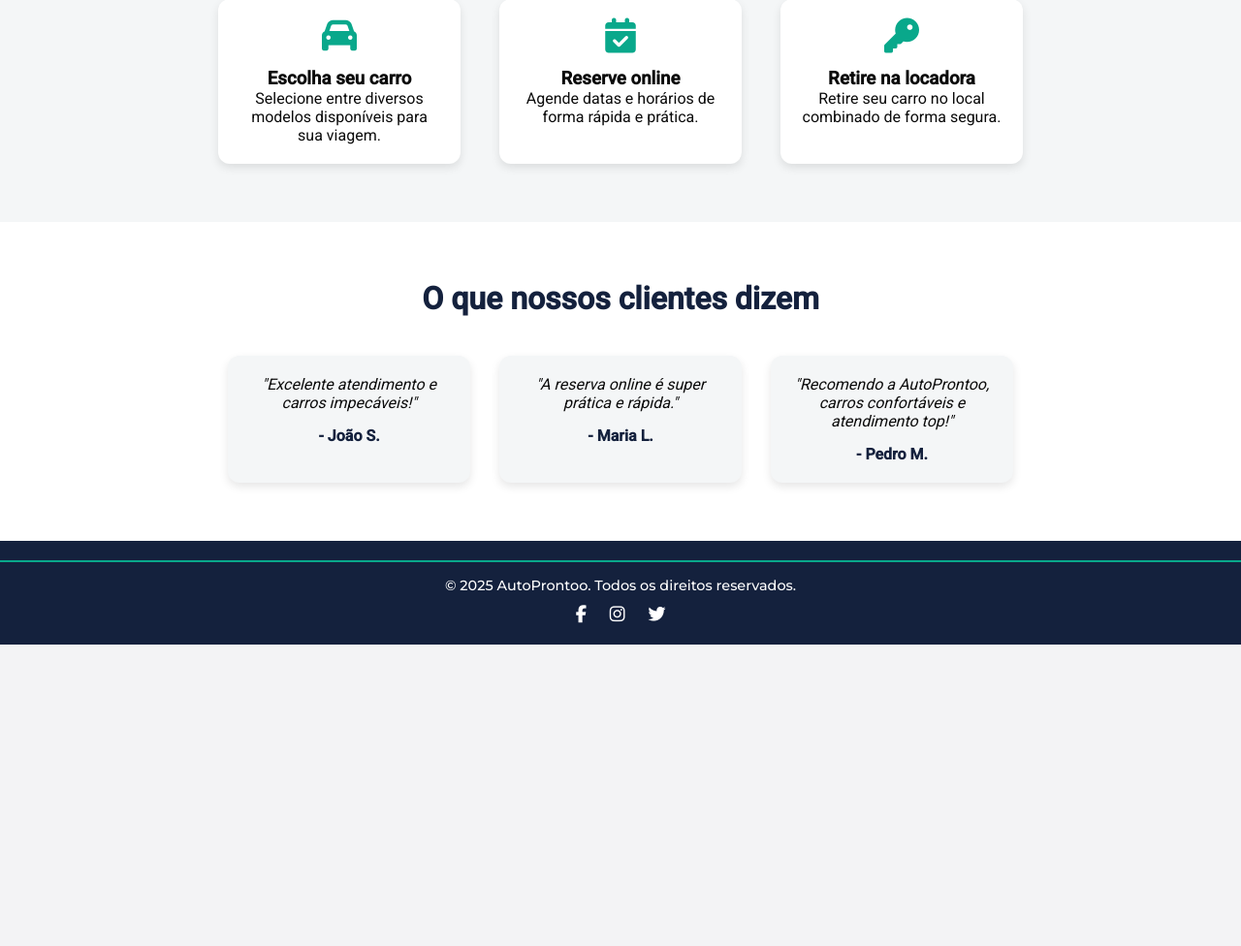
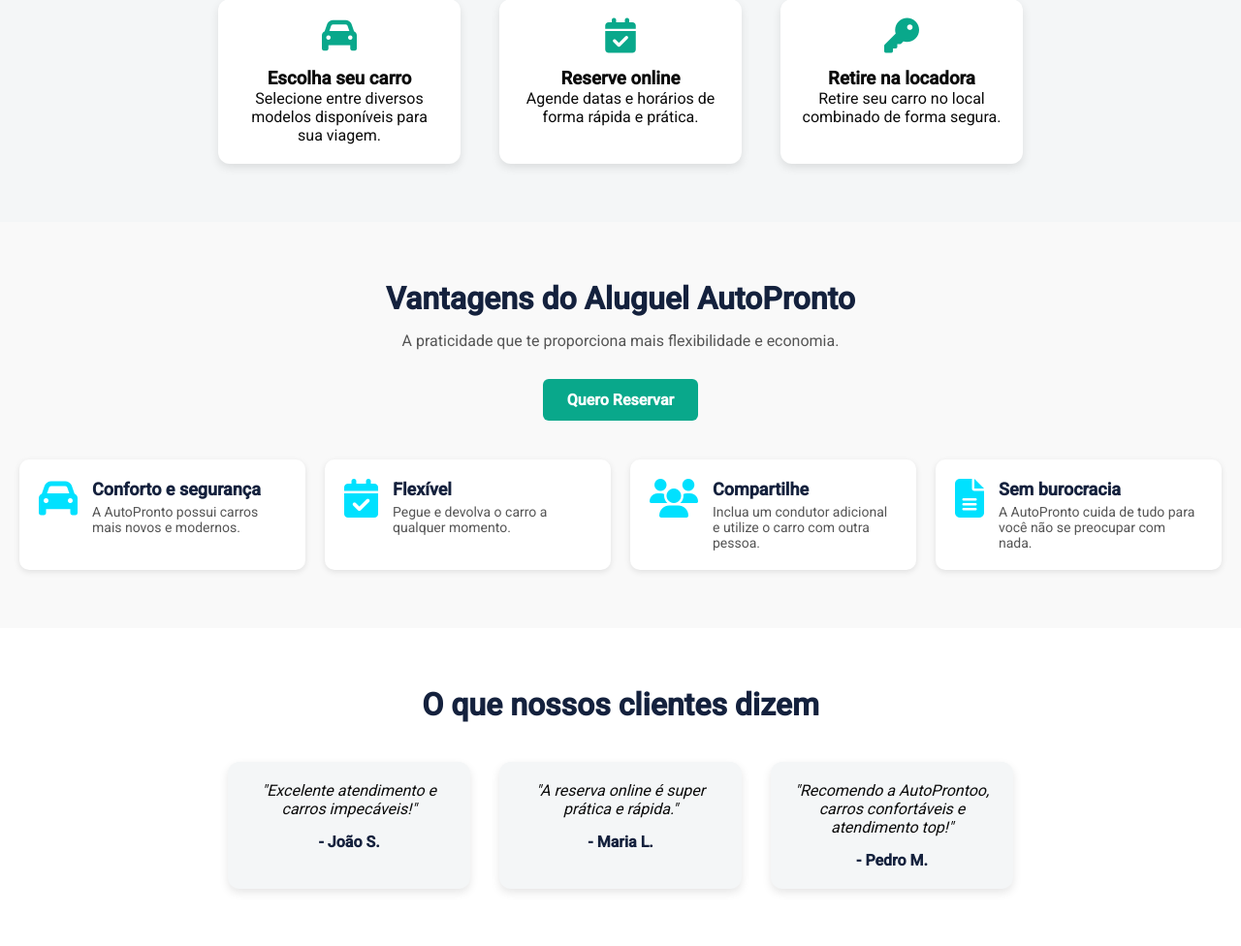
Before and after one commit to sofiabali/AutoProntoo, a Flask app: page / in a window 1280 px wide. Shown: the part 1356-2332 px from the top of the page at 97% size. Before the commit the page ends 2021 px from the top, so only its background shows below. Run offline with Flask 3, Linux system fonts and the light colour scheme; data comes from the database, SQL or seed files in the repository.

Commit message:
vantagens

```diff
--- a/static/style.css
+++ b/static/style.css
@@ -460,7 +460,7 @@ input, textarea {
 /* botão de reservar */
 .btn-reservar {
   display: inline-block;
-  background-color: #ff6b00;
+  background-color:  #14213d;
   color: white;
   padding: 8px 14px;
   border-radius: 10px;
@@ -471,7 +471,7 @@ input, textarea {
 }
 
 .btn-reservar:hover {
-  background-color: #e65c00;
+  background-color:  #14213d;
 }
 
 /* ícone do carrinho */
@@ -529,7 +529,7 @@ input, textarea {
     transform: scale(1.05);
 }
 
-/* ======= MODAL DE CONFIRMAÇÃO ======= */
+
 .modal {
     display: none;
     position: fixed;
@@ -561,7 +561,7 @@ input, textarea {
 }
 
 .modal-content button {
-    background-color: var(--laranja, #ff6b00);
+    background-color: var(--laranja, #09A88B);
     color: var(--branco);
     border: none;
     padding: 10px 18px;
@@ -573,7 +573,7 @@ input, textarea {
 }
 
 .modal-content button:hover {
-    background-color: #e65c00;
+    background-color: #09A88B;
 }
 
 /* ======= AJUSTE DOS CARDS NO CARRINHO ======= */
@@ -771,3 +771,79 @@ html, body {
 .btn-alugar:hover {
     background-color: #07a07f;
 }
+.vantagens {
+    padding: 60px 20px;
+    background-color: #f9f9f9;
+}
+
+.vantagens-intro {
+    max-width: 600px;
+    margin: 0 auto 40px auto;
+    text-align: center;
+}
+
+.vantagens-intro h2 {
+    font-size: 32px;
+    color: #14213d;
+    margin-bottom: 15px;
+}
+
+.vantagens-intro p {
+    font-size: 16px;
+    color: #555;
+    margin-bottom: 20px;
+}
+
+.btn-reservar {
+    background-color: #09A88B;
+    color: #fff;
+    padding: 12px 25px;
+    border-radius: 6px;
+    text-decoration: none;
+    font-weight: bold;
+    transition: background 0.3s;
+}
+
+.btn-reservar:hover {
+    background-color:  #14213d;
+}
+
+
+.vantagens-grid {
+    display: grid;
+    grid-template-columns: repeat(auto-fit, minmax(250px, 1fr));
+    gap: 20px;
+}
+
+.vantagem {
+    display: flex;
+    align-items: flex-start;
+    background-color: #fff;
+    padding: 20px;
+    border-radius: 10px;
+    box-shadow: 0 2px 6px rgba(0,0,0,0.1);
+    transition: transform 0.3s;
+}
+
+.vantagem:hover {
+    transform: translateY(-3px);
+}
+
+.vantagem i {
+    font-size: 40px;
+    color: #00e1ff;
+    margin-right: 15px;
+    flex-shrink: 0;
+}
+
+.vantagem .texto h3 {
+    margin: 0 0 5px 0;
+    font-size: 18px;
+    color: #14213d;
+}
+
+.vantagem .texto p {
+    margin: 0;
+    color: #555;
+    font-size: 14px;
+}
--- a/templates/index.html
+++ b/templates/index.html
@@ -33,6 +33,7 @@
 
 {% include 'destaques.html' %}
 {% include 'como_funciona.html' %}
+{% include 'vantagens.html' %}
 {% include 'depoimentos.html' %}
 
 
--- /dev/null
+++ b/templates/vantagens.html
@@ -0,0 +1,38 @@
+<section class="vantagens">
+  <div class="vantagens-intro">
+    <h2>Vantagens do Aluguel AutoPronto</h2>
+    <p>A praticidade que te proporciona mais flexibilidade e economia.</p>
+    <a href="{{ url_for('carros') }}" class="btn-reservar">Quero Reservar</a>
+  </div>
+
+  <div class="vantagens-grid">
+    <div class="vantagem">
+      <i class="fa-solid fa-car"></i>
+      <div class="texto">
+        <h3>Conforto e segurança</h3>
+        <p>A AutoPronto possui carros mais novos e modernos.</p>
+      </div>
+    </div>
+    <div class="vantagem">
+      <i class="fa-solid fa-calendar-check"></i>
+      <div class="texto">
+        <h3>Flexível</h3>
+        <p>Pegue e devolva o carro a qualquer momento.</p>
+      </div>
+    </div>
+    <div class="vantagem">
+      <i class="fa-solid fa-users"></i>
+      <div class="texto">
+        <h3>Compartilhe</h3>
+        <p>Inclua um condutor adicional e utilize o carro com outra pessoa.</p>
+      </div>
+    </div>
+    <div class="vantagem">
+      <i class="fa-solid fa-file-lines"></i>
+      <div class="texto">
+        <h3>Sem burocracia</h3>
+        <p>A AutoPronto cuida de tudo para você não se preocupar com nada.</p>
+      </div>
+    </div>
+  </div>
+</section>
```
